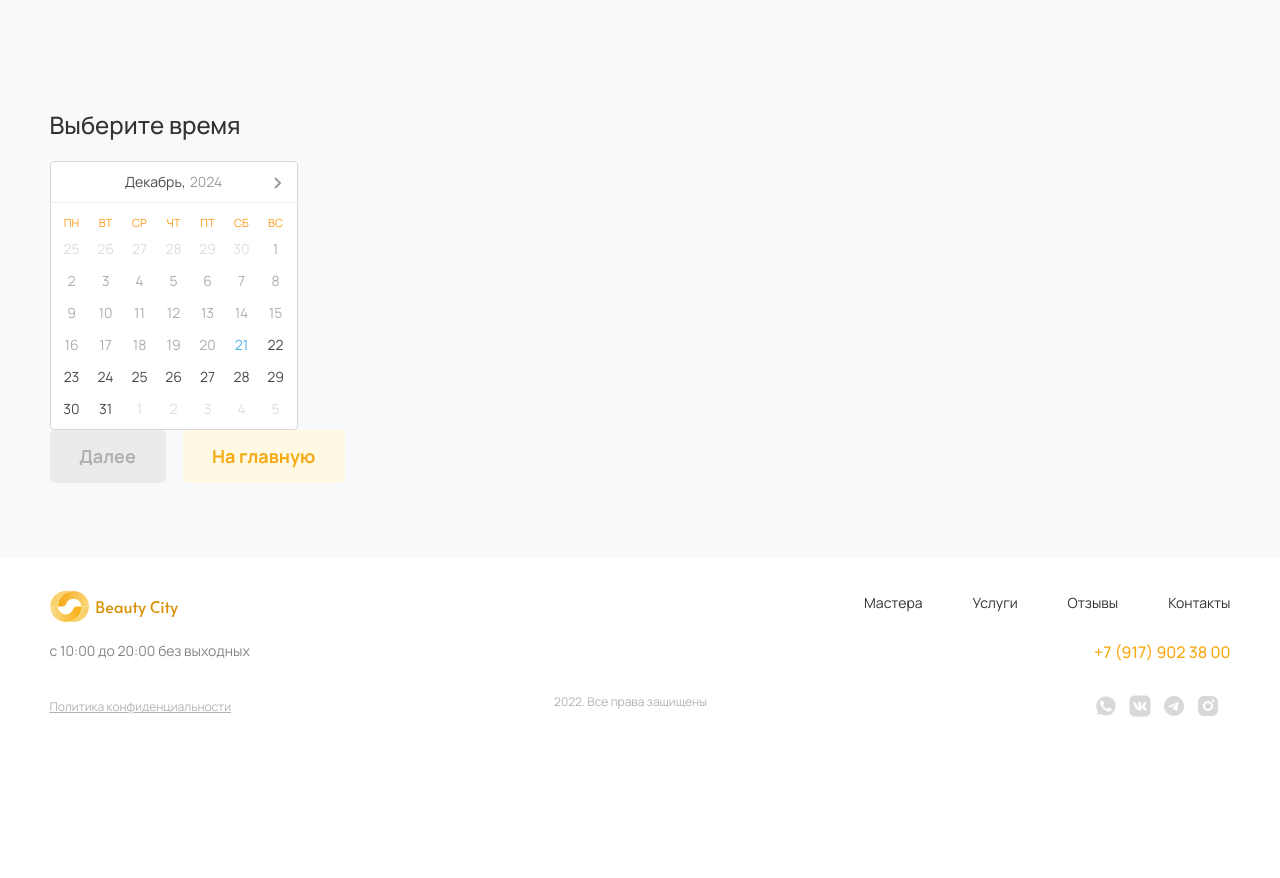
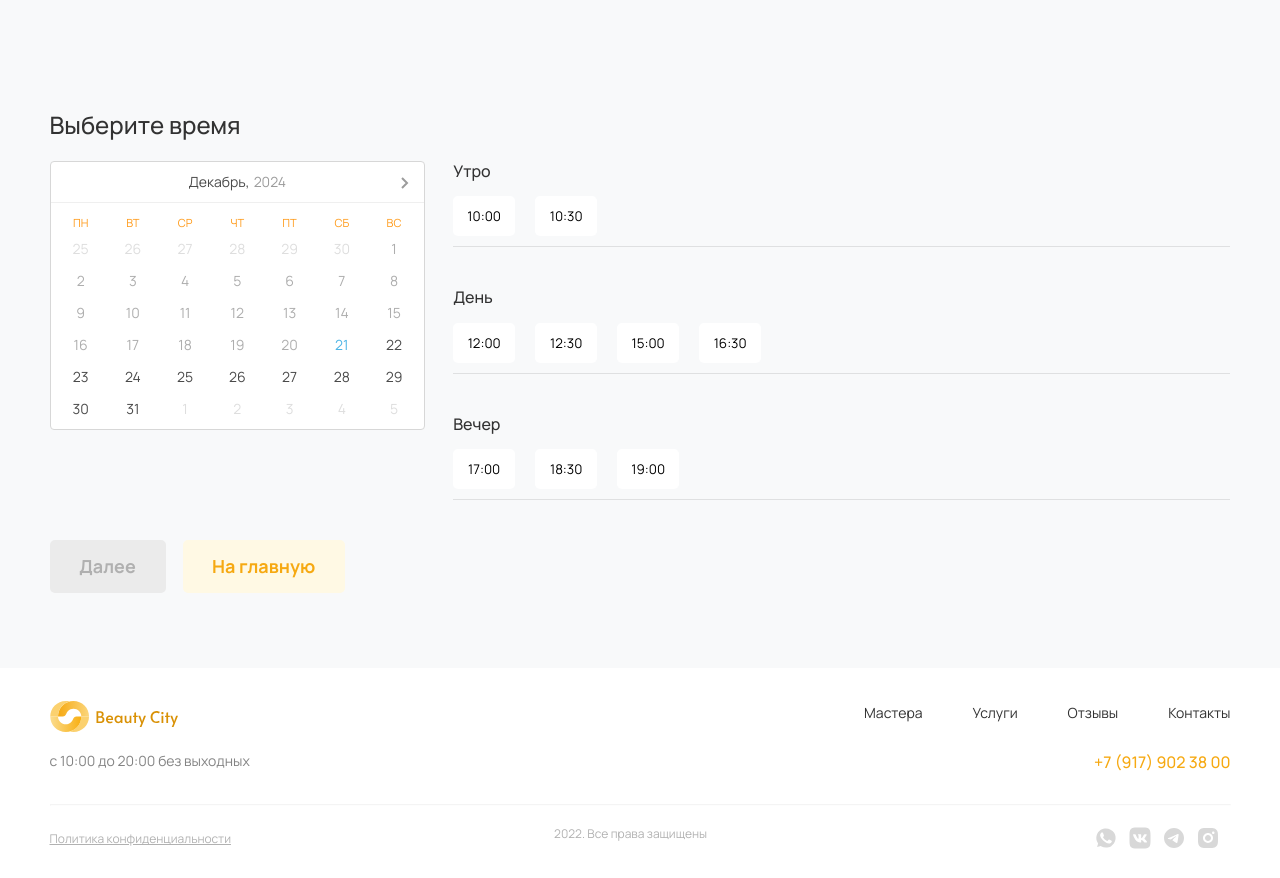
Before and after one commit to sibeardev/Ingrid, a Django app: page /service/ in a window 1280 px wide. Shown: the part 475-1353 px from the top of the page. Before the commit the page ends 1192 px from the top, so only its background shows below. Run offline with Django 3.2, Linux system fonts and the light colour scheme; data that the repository does not hold is empty; parts of the project's set-up code (start-up, migrations or seed data) failed here and were passed over.

Commit message:
rewrite services on view/template/api/js and some css fixies

```diff
--- a/services/views.py
+++ b/services/views.py
@@ -5,9 +5,9 @@ from django.shortcuts import render, redirect
 from django.urls import reverse
 from django.contrib import messages
 
-from .models import Salon, Specialist, Service, SpecialistWorkDayInSalon
+from .models import Salon, Specialist, Service, ServiceType, SpecialistWorkDayInSalon
 from .forms import ConsultationForm
-
+from .api import get_services_and_specialists
 
 def index(request: HttpRequest) -> HttpResponse:
     salons = Salon.objects.all()
@@ -52,10 +52,38 @@ def notes(request: HttpRequest) -> HttpResponse:
 
 
 def service(request: HttpRequest) -> HttpResponse:
+    # Получаем все типы услуг и связанные с ними услуги
+    service_types = ServiceType.objects.all().prefetch_related('services')
+
+    # Получаем все салоны
     salons = Salon.objects.all()
+
+    # Получаем всех специалистов
     specialists = Specialist.objects.all()
-    services = Service.objects.all()
-    context = {"salons": salons, "specialists": specialists, "services": services}
+
+    # Формируем данные для шаблона
+    service_types_data = []
+    for service_type in service_types:
+        services_data = [
+            {
+                "id": service.id,
+                "title": service.title,
+                "price": service.price,
+            }
+            for service in service_type.services.all()
+        ]
+        service_types_data.append({
+            "id": service_type.id,
+            "title": service_type.title,
+            "services": services_data,
+        })
+
+    # Передаем данные в контекст шаблона
+    context = {
+        "salons": salons,
+        "specialists": specialists,
+        "service_types": service_types_data,
+    }
 
     return render(request, "service.html", context)
 
--- a/static/css/main.css
+++ b/static/css/main.css
@@ -1188,7 +1188,7 @@ opacity: 0.3;
 	padding-left: 23px;
 }
 .accordion__block_img {
-	width: 100px;
+	width: 40px;
     height: auto;
     object-fit: cover;
     border-radius: 50%;
@@ -1218,6 +1218,10 @@ line-height: 127.52%;
 color: #000000;
 
 opacity: 0.3;
+}
+
+.air-datepicker.-inline- {
+	width: 100%;
 }
 
 .air-datepicker-cell.-selected-, .air-datepicker-cell.-selected-.-focus- {
--- a/static/js/main.js
+++ b/static/js/main.js
@@ -330,7 +330,7 @@ $(document).ready(function() {
     })
 
     //УСЛУГА
-    $(document).on('click', '.service__services .accordion__block', function(e) {
+    $(document).on('click', '.service__services .accordion__block_item', function(e) {
 
         // Загрузить специалистов
         let serviceId = $(this).data('id');
@@ -345,17 +345,17 @@ $(document).ready(function() {
 
         localStorage.setItem('selectedServiceId', serviceId);
 
-        $(this).parent().parent().find('> button.active').addClass('selected').text(thisName + '  ' +thisAddress)
-        // $(this).parent().parent().parent().parent().find('> button.active').click()
+        $(this).parent().parent().parent().parent().find('> button.active').addClass('selected').text(thisName + '  ' +thisAddress)
+		 // $(this).parent().parent().parent().parent().find('> button.active').click()
         // $(this).parent().parent().parent().addClass('hide')
 
-        // Сброс кнопок выбора специалиста
-        $('.service__masters button.accordion')
-            .removeClass('selected active')
-            .text('(Выберите мастера)');
-        $(".time__elems").empty();
+        //!!!!!!!!!! Сброс кнопок выбора специалиста
+        // $('.service__masters button.accordion')
+        //     .removeClass('selected active')
+        //     .text('(Выберите мастера)');
+        // $(".time__elems").empty();
         setTimeout(() => {
-            $(this).parent().parent().find('> button.active').click()
+            $(this).parent().parent().parent().parent().find('> button.active').click()
         }, 200)
     })
 
--- a/templates/base.html
+++ b/templates/base.html
@@ -146,7 +146,7 @@
 							</div>
 						</div>
 					</div>
-					<div class="hr"></div>
+					<hr class="hr"></hr>
 					<div class="footer__bottom">
 						<div class="row">
 							<div class="col-md-4 col-lg-3">
--- a/templates/service.html
+++ b/templates/service.html
@@ -36,14 +36,21 @@
 
                 <div class="service__form_block service__services">
                     <button class="accordion">(Выберите услугу)</button>
+                    <div class="panel">
+                        {% for service_type in service_types %}
+                        <button class="accordion">{{ service_type.title }}</button>
                             <div id="servicesAccordion" class="panel">
-                        {% for service in services %}
-                        <div class="accordion__block fic" data-id="{{ service.id }}">
+                                    <div class="accordion__block_items">
+                                        {% for service in service_type.services %}
+                                        <div class="accordion__block_item fic" data-id="{{ service.id }}">
                                             <div class="accordion__block_item_intro">
                                                 {{ service.title }}
                                             </div>
                                             <div class="accordion__block_item_address">
                                                 {{ service.price }} ₽
+                                            </div>
+                                        </div>
+                                        {% endfor %}
                                     </div>
                             </div>
                         {% endfor %}
@@ -92,7 +99,30 @@
                     </div>
                     <div class="col-md-8">
                         <div class="time__elems">
-                            <!--Временные интервалы-->
+                            <div class="time__items">
+                                <div class="time__elems_intro">Утро</div>
+                                <div class="time__elems_elem fic">
+                                    <button data-time="10:00" class="time__elems_btn">10:00</button>
+                                    <button data-time="10:30" class="time__elems_btn">10:30</button>
+                                </div>
+                            </div>
+                            <div class="time__items">
+                                <div class="time__elems_intro">День</div>
+                                <div class="time__elems_elem fic">
+                                    <button data-time="12:00" class="time__elems_btn">12:00</button>
+                                    <button data-time="12:30" class="time__elems_btn">12:30</button>
+                                    <button data-time="15:00" class="time__elems_btn">15:00</button>
+                                    <button data-time="16:30" class="time__elems_btn">16:30</button>
+                                </div>
+                            </div>
+                            <div class="time__items">
+                                <div class="time__elems_intro">Вечер</div>
+                                <div class="time__elems_elem fic">
+                                    <button data-time="17:00" class="time__elems_btn">17:00</button>
+                                    <button data-time="18:30" class="time__elems_btn">18:30</button>
+                                    <button data-time="19:00" class="time__elems_btn">19:00</button>
+                                </div>
+                            </div>
                         </div>
                     </div>
                 </div>
```
Also changed, not shown: services/api.py (+21 -11 lines). Lines whose indentation alone changed are shown as unchanged.
